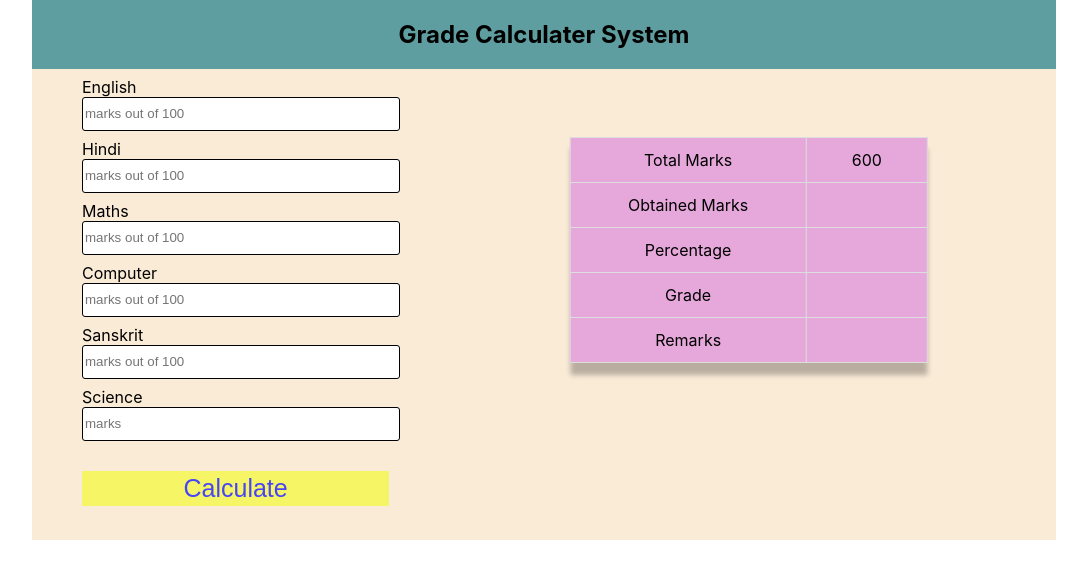
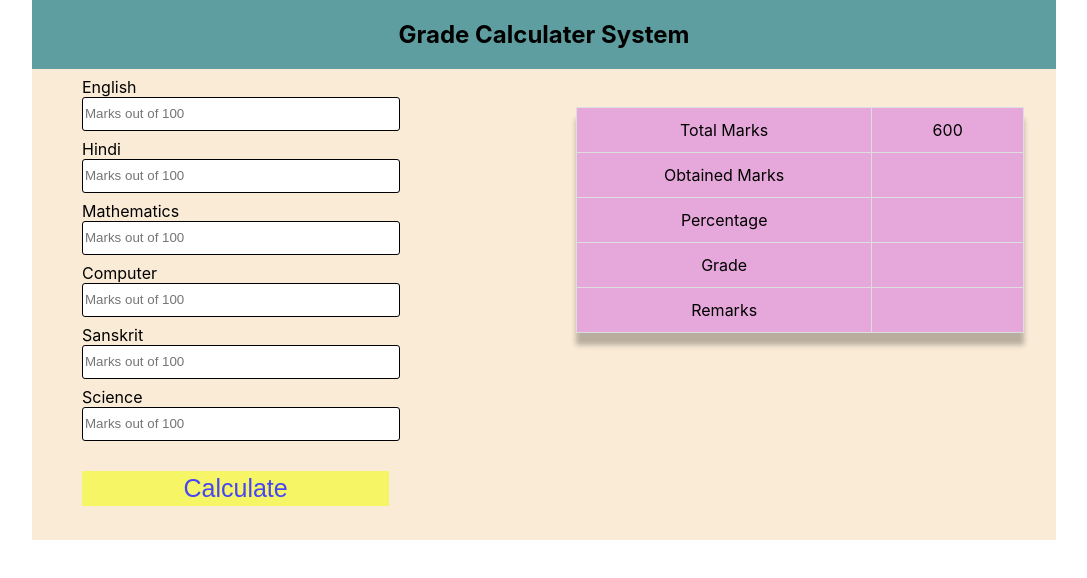
Before and after one commit to omkar213/Grade-Calculator, a React (Create React App) app: page / in a window 1280 px wide. Shown: the top 578 px of the page, without its empty margins (96-1183 px from the left). Built offline with nearby package versions, Linux system fonts and the light colour scheme.

Commit message:
second commit

```diff
--- a/src/Components/GradeCalci.jsx
+++ b/src/Components/GradeCalci.jsx
@@ -3,8 +3,8 @@ import '../App.css';
 
 
 export default class GradeCalci extends Component {
-    constructor() {
-        super();
+    constructor(props) {
+        super(props);
         this.state = {
             num1: '',
             num2: '',
@@ -15,48 +15,27 @@ export default class GradeCalci extends Component {
             total: ''
         }
     }
+    handleSubmit(e) {
+        const { num1, num2, num3, num4, num5, num6 } = this.state
+        e.preventDefault()
+    }
 
-    handlenum1 = (e) => {
+    handleChange = (e) => {
         this.setState({
-            num1: e.target.value
-        })
-    }
-    handlenum2 = (e) => {
-        this.setState({
-            num2: e.target.value
-        })
-    }
-    handlenum3 = (e) => {
-        this.setState({
-            num3: e.target.value
-        })
-    }
-    handlenum4 = (e) => {
-        this.setState({
-            num4: e.target.value
-        })
-    }
-    handlenum5 = (e) => {
-        this.setState({
-            num5: e.target.value
-        })
-    }
-    handlenum6 = (e) => {
-        this.setState({
-            num6: e.target.value
+            [e.target.name]: e.target.value
         })
     }
     calculate = (e) => {
         const total = parseInt(this.state.num1) + parseInt(this.state.num2) + parseInt(this.state.num3) +
             parseInt(this.state.num4) + parseInt(this.state.num5) + parseInt(this.state.num6);
-        const Percentage = (total / 600) * 100;
+        const percentage = (total / 600) * 100;
         let grades = "";
         let remarks = "";
-        if (Percentage <= 100 && Percentage >= 80) {
+        if (percentage <= 100 && percentage >= 80) {
             grades = "A";
-        } else if (Percentage <= 79 && Percentage >= 60) {
+        } else if (percentage <= 79 && percentage >= 60) {
             grades = "B";
-        } else if (Percentage <= 59 && Percentage >= 40) {
+        } else if (percentage <= 59 && percentage >= 40) {
             grades = "C";
         } else {
             grades = "F";
@@ -67,7 +46,7 @@ export default class GradeCalci extends Component {
             remarks = "PASS"
         }
         this.setState({
-            total, Percentage, grades, remarks
+            total, percentage, grades, remarks
         })
         e.preventDefault();
     }
@@ -79,39 +58,72 @@ export default class GradeCalci extends Component {
                     <div className='label'>
                         <h2>Grade Calculater System</h2>
                     </div>
-
+                    <form onSubmit={this.handleSubmit}>
                         <div className='formclass'>
-                        <label>English</label>
-                        <input type="text" className='inputclass' placeholder='marks out of 100' value={this.state.num1} onChange={this.handlenum1} />
+                            <label htmlFor='English'>English</label>
+                            <input
+                                name='num1'
+                                placeholder='Marks out of 100'
+                                className='inputclass'
+                                value={this.state.num1}
+                                onChange={this.handleChange}
+                            />
                         </div>
-
                         <div className='formclass'>
-                        <label>Hindi</label>
-                        <input type="text" className='inputclass' placeholder='marks out of 100' value={this.state.num2} onChange={this.handlenum2} />
+                            <label htmlFor='Hindi'>Hindi</label>
+                            <input
+                                name='num2'
+                                placeholder='Marks out of 100'
+                                className='inputclass'
+                                value={this.state.num2}
+                                onChange={this.handleChange}
+                            />
                         </div>
-
                         <div className='formclass'>
-                        <label>Maths</label>
-                        <input type="text" className='inputclass' placeholder='marks out of 100' value={this.state.num3} onChange={this.handlenum3} />
+                            <label htmlFor='Maths'>Mathematics</label>
+                            <input
+                                name='num3'
+                                placeholder='Marks out of 100'
+                                className='inputclass'
+                                value={this.state.num3}
+                                onChange={this.handleChange}
+                            />
                         </div>
-
                         <div className='formclass'>
-                        <label>Computer</label>
-                        <input type="text" className='inputclass' placeholder='marks out of 100' value={this.state.num4} onChange={this.handlenum4} />
+                            <label htmlFor='Computer'>Computer</label>
+                            <input
+                                name='num4'
+                                placeholder='Marks out of 100'
+                                className='inputclass'
+                                value={this.state.num4}
+                                onChange={this.handleChange}
+                            />
                         </div>
-
                         <div className='formclass'>
-                        <label>Sanskrit</label>
-                        <input type="text" className='inputclass' placeholder='marks out of 100' value={this.state.num5} onChange={this.handlenum5} />
+                            <label htmlFor='Sanskrit'>Sanskrit</label>
+                            <input
+                                name='num5'
+                                placeholder='Marks out of 100'
+                                className='inputclass'
+                                value={this.state.num5}
+                                onChange={this.handleChange}
+                            />
                         </div>
-
                         <div className='formclass'>
-                        <label>Science</label>
-                        <input type="text" className='inputclass' placeholder='marks' value={this.state.num6} onChange={this.handlenum6} />
+                            <label htmlFor='Science'>Science</label>
+                            <input
+                                name='num6'
+                                placeholder='Marks out of 100'
+                                className='inputclass'
+                                value={this.state.num6}
+                                onChange={this.handleChange}
+                            />
                         </div>
                         <button className='calculate' onClick={this.calculate}>Calculate</button>
-
+                    </form>
+                </div>
                 <table>
+                    <tbody>
                     <tr>
                         <td>Total Marks</td>
                         <td>600 </td>
@@ -122,7 +134,7 @@ export default class GradeCalci extends Component {
                     </tr>
                     <tr>
                         <td>Percentage</td>
-                            <td>{this.state.Percentage}</td>
+                        <td>{this.state.percentage}</td>
                     </tr>
                     <tr>
                         <td>Grade</td>
@@ -132,8 +144,9 @@ export default class GradeCalci extends Component {
                         <td>Remarks</td>
                         <td>{this.state.remarks}</td>
                     </tr>
+                    </tbody>
                 </table>
-                </div>
+
             </>
         )
     }
```
Also changed, not shown: src/Components/GradeCalci1.jsx (added, +138 -0 lines). Lines whose indentation alone changed are shown as unchanged.
